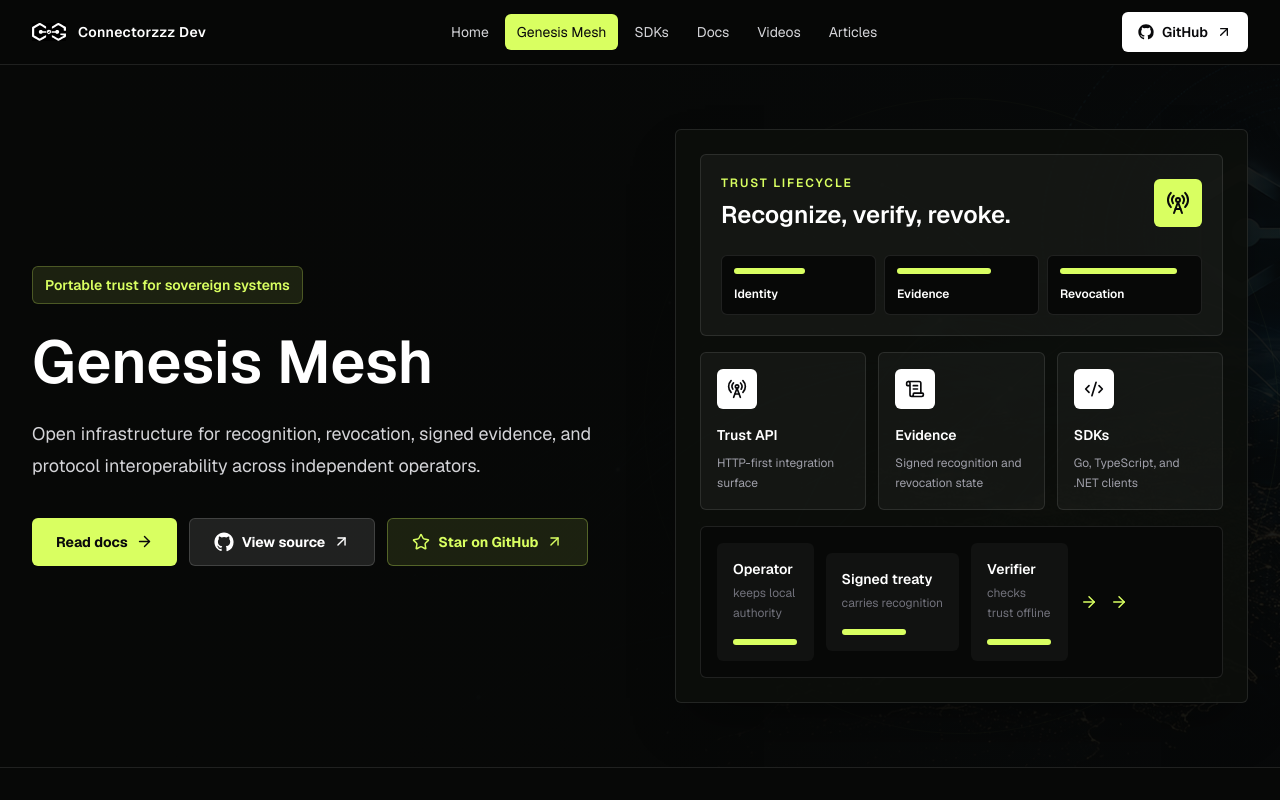
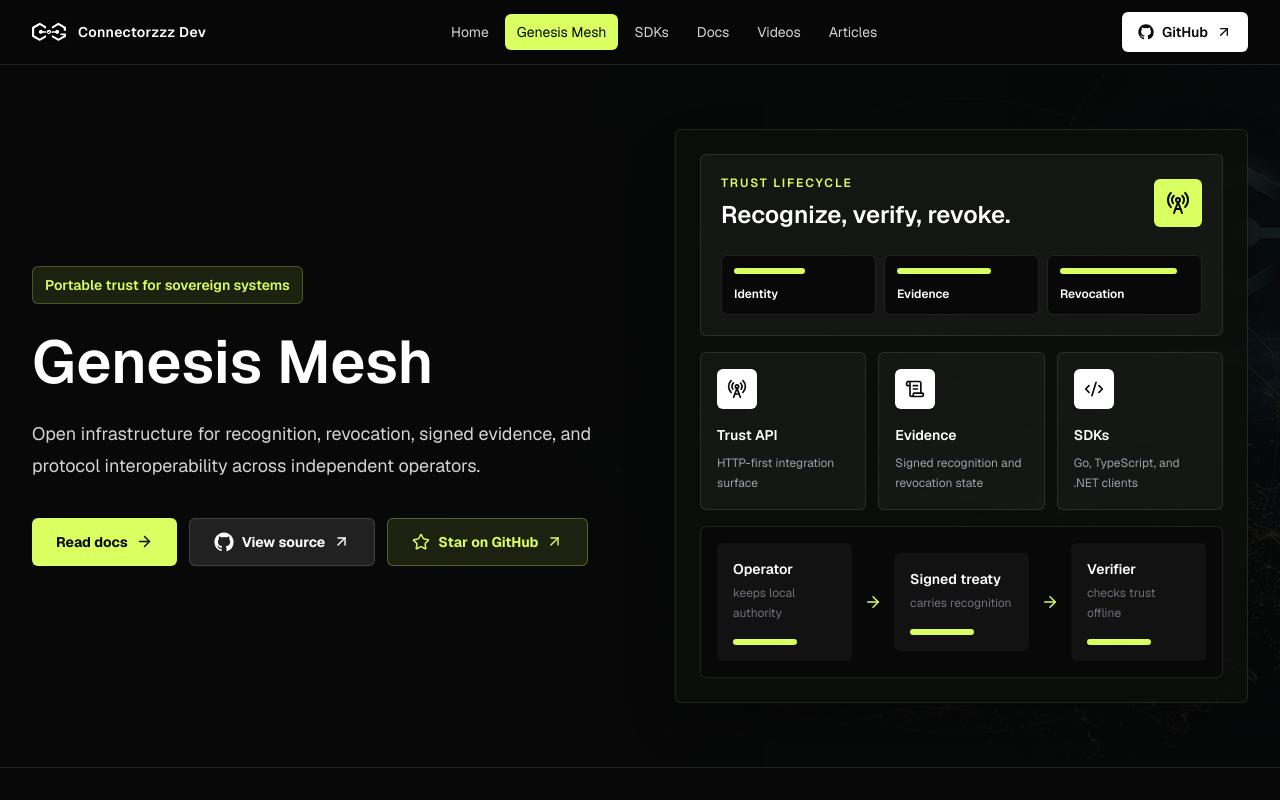
Before and after one commit to GenesisMeshLabs/connectorzzz-dev, a Next.js app: page /genesismesh in a window 1280 px wide. Shown: the top 800 px of the page. Built offline with nearby package versions, Linux system fonts and the light colour scheme.

Commit message:
Fix Genesis Mesh CTA links and flow arrows

```diff
--- a/src/app/genesismesh/page.tsx
+++ b/src/app/genesismesh/page.tsx
@@ -72,7 +72,7 @@ export default function GenesisMeshPage() {
                 View source
               </ButtonLink>
               <ButtonLink
-                href={siteLinks.githubCore}
+                href={siteLinks.githubCoreStargazers}
                 external
                 variant="accent"
                 icon={<Star size={18} aria-hidden="true" />}
@@ -126,15 +126,22 @@ export default function GenesisMeshPage() {
                     ["Operator", "keeps local authority"],
                     ["Signed treaty", "carries recognition"],
                     ["Verifier", "checks trust offline"],
-                  ].map(([title, text]) => (
-                    <div key={title} className="rounded-md bg-white/[0.04] p-4">
-                      <p className="text-sm font-semibold text-white">{title}</p>
-                      <p className="mt-1 text-xs leading-5 text-zinc-500">{text}</p>
-                      <div className="mt-4 h-1.5 w-16 rounded-full bg-[#d9ff61]" />
+                  ].map(([title, text], index) => (
+                    <div key={title} className="contents">
+                      <div className="rounded-md bg-white/[0.04] p-4">
+                        <p className="text-sm font-semibold text-white">{title}</p>
+                        <p className="mt-1 text-xs leading-5 text-zinc-500">{text}</p>
+                        <div className="mt-4 h-1.5 w-16 rounded-full bg-[#d9ff61]" />
+                      </div>
+                      {index < 2 ? (
+                        <ArrowRight
+                          className="hidden text-[#d9ff61] sm:block"
+                          size={18}
+                          aria-hidden="true"
+                        />
+                      ) : null}
                     </div>
                   ))}
-                  <ArrowRight className="hidden text-[#d9ff61] sm:block" size={18} aria-hidden="true" />
-                  <ArrowRight className="hidden text-[#d9ff61] sm:block" size={18} aria-hidden="true" />
                 </div>
               </div>
             </div>
--- a/src/app/genesismesh/sdks/page.tsx
+++ b/src/app/genesismesh/sdks/page.tsx
@@ -33,7 +33,7 @@ export default function SdksPage() {
               <ArrowUpRight size={17} aria-hidden="true" />
             </a>
             <a
-              href={siteLinks.githubCore}
+              href={siteLinks.githubCoreStargazers}
               target="_blank"
               rel="noreferrer"
               className="inline-flex h-12 items-center justify-center gap-2 rounded-md border border-white/15 bg-white/10 px-5 text-sm font-bold text-white transition hover:border-[#d9ff61]/60 hover:bg-white/15"
--- a/src/content/site.ts
+++ b/src/content/site.ts
@@ -13,6 +13,7 @@ export const siteLinks = {
   genesisMesh: "https://genesismesh.connectorzzz.com/",
   githubOrg: "https://github.com/GenesisMeshLabs",
   githubCore: "https://github.com/GenesisMeshLabs/genesismesh",
+  githubCoreStargazers: "https://github.com/GenesisMeshLabs/genesismesh/stargazers",
   githubCoreDocs: "https://github.com/GenesisMeshLabs/genesismesh/tree/main/docs",
   sdkGo: "https://github.com/GenesisMeshLabs/sdk-go",
   sdkTypeScript: "https://github.com/GenesisMeshLabs/sdk-typescript",
```
